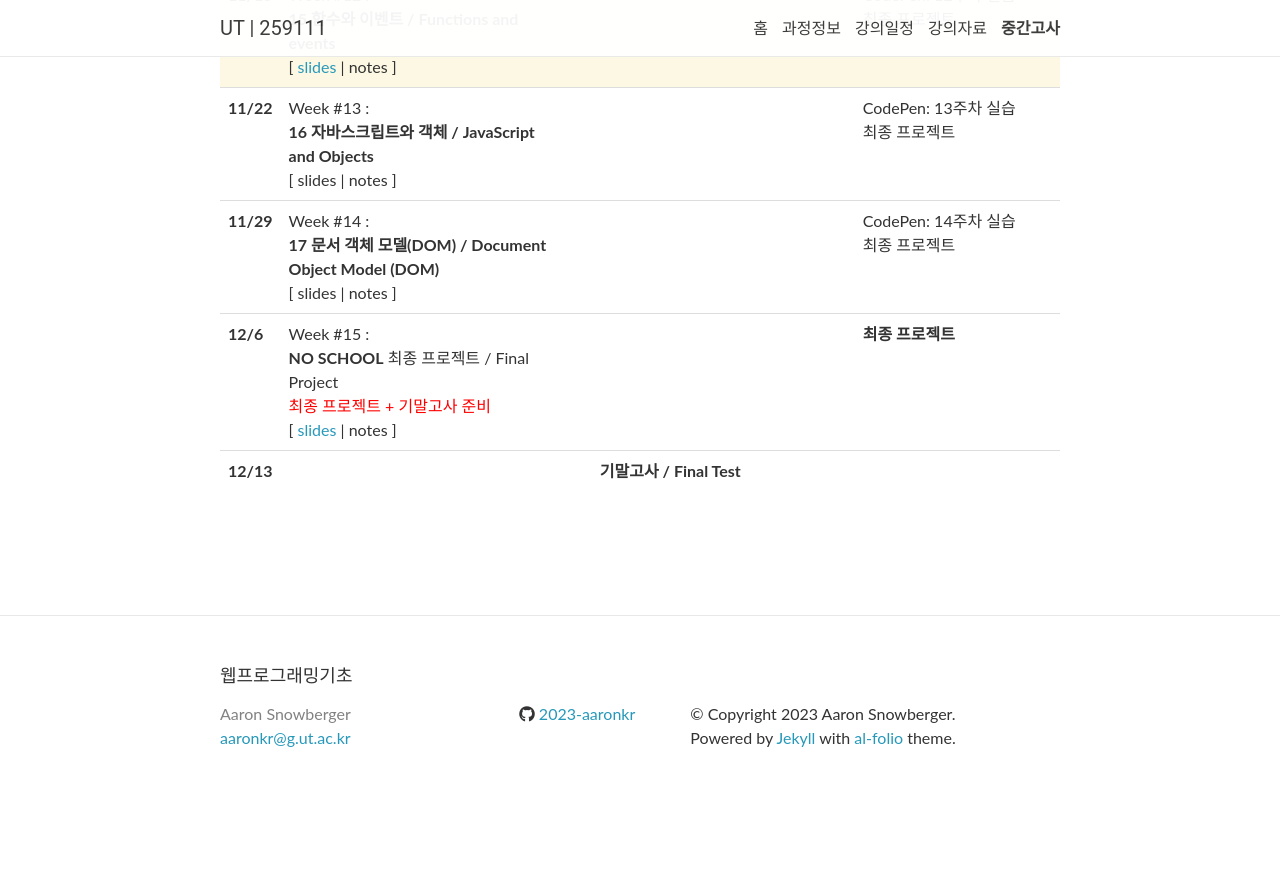
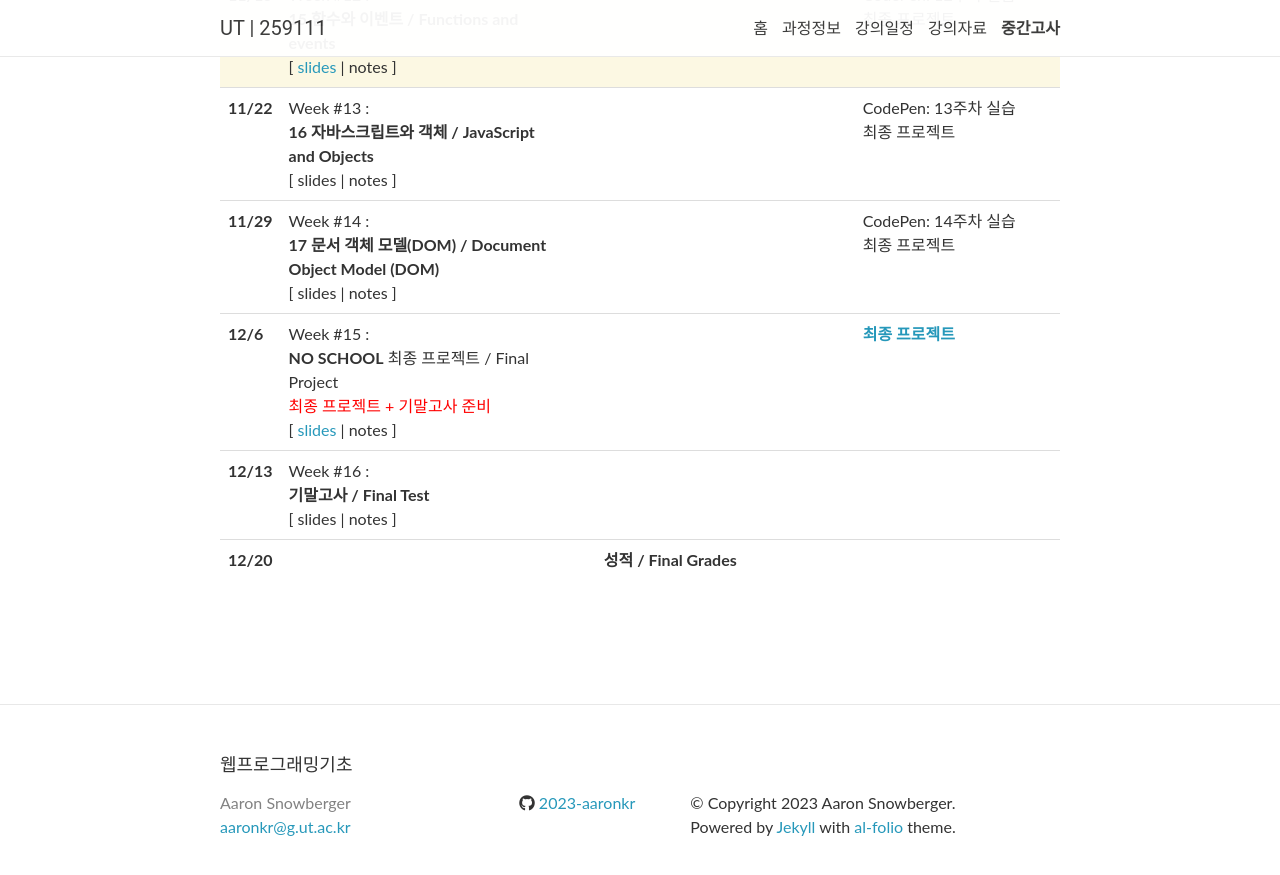
Before and after one commit to 2023-aaronkr/ut-web, a Jekyll site: the page built from _pages/lectures.md, in a window 1280 px wide and 900 px high, scrolled down 2029 px. Shown: the top 875 px of the window. Built offline with Jekyll 4.4.1, drawn with Linux system fonts in a browser that asks for light colours; nearby versions of some CDN libraries; comment, search, counter and statistics services are not loaded; before the commit the page ends 2840 px from its top, so only the background shows below that.

Commit message:
Update lectures.yml

```diff
--- a/_data/lectures.yml
+++ b/_data/lectures.yml
@@ -178,7 +178,7 @@
   slides: "https://docs.google.com/presentation/d/1ov5yqFbidtRTE7OetUqsNO6NvxQsdViJuO4pH9MNojs/edit?usp=sharing"
   readings:
   logistics: >
-    <strong>최종 프로젝트</strong>
+    <strong><a href="https://docs.google.com/presentation/d/1ov5yqFbidtRTE7OetUqsNO6NvxQsdViJuO4pH9MNojs/edit?usp=sharing">최종 프로젝트</a></strong>
 
 - date: 12/13
   week: 16
@@ -187,3 +187,11 @@
   slides:
   readings:
   logistics:
+
+- date: 12/20
+  week: 17
+  title: >
+    <strong>성적 / Final Grades</strong>
+  slides:
+  readings:
+  logistics:
```
